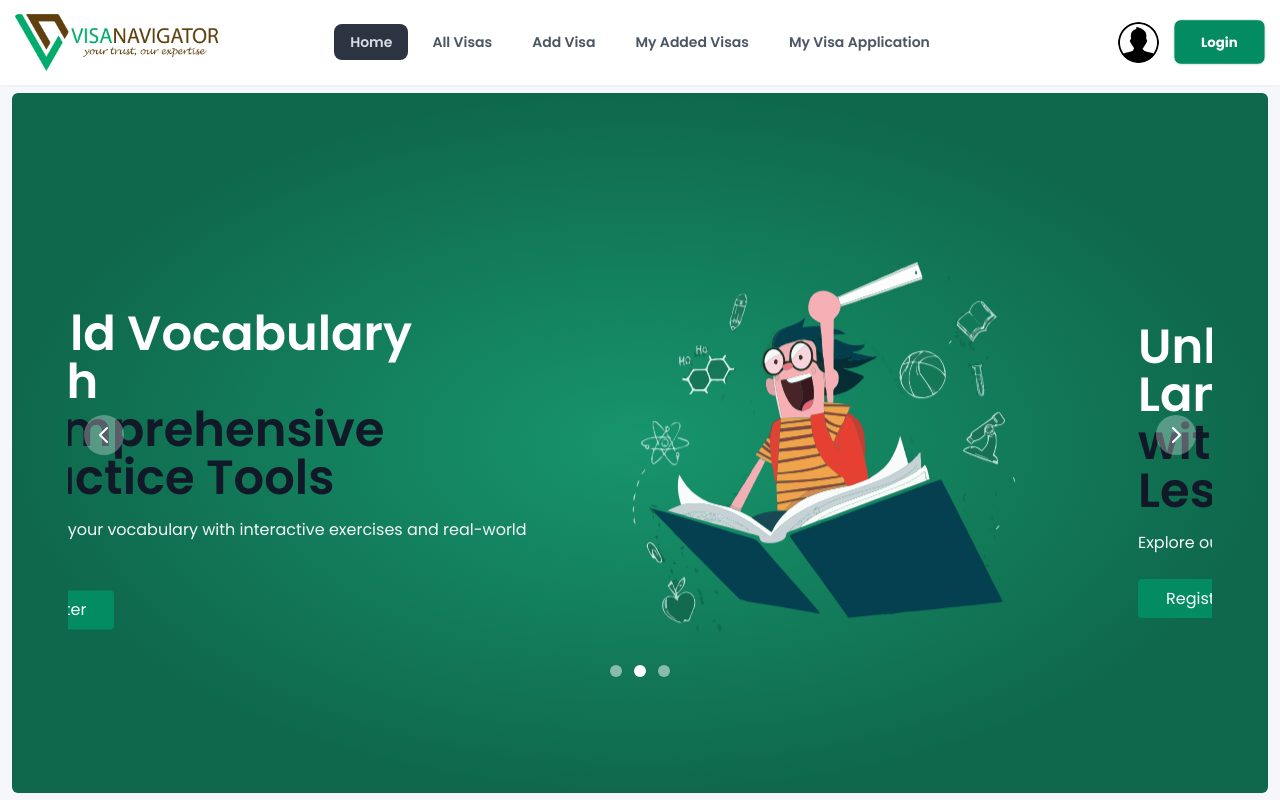
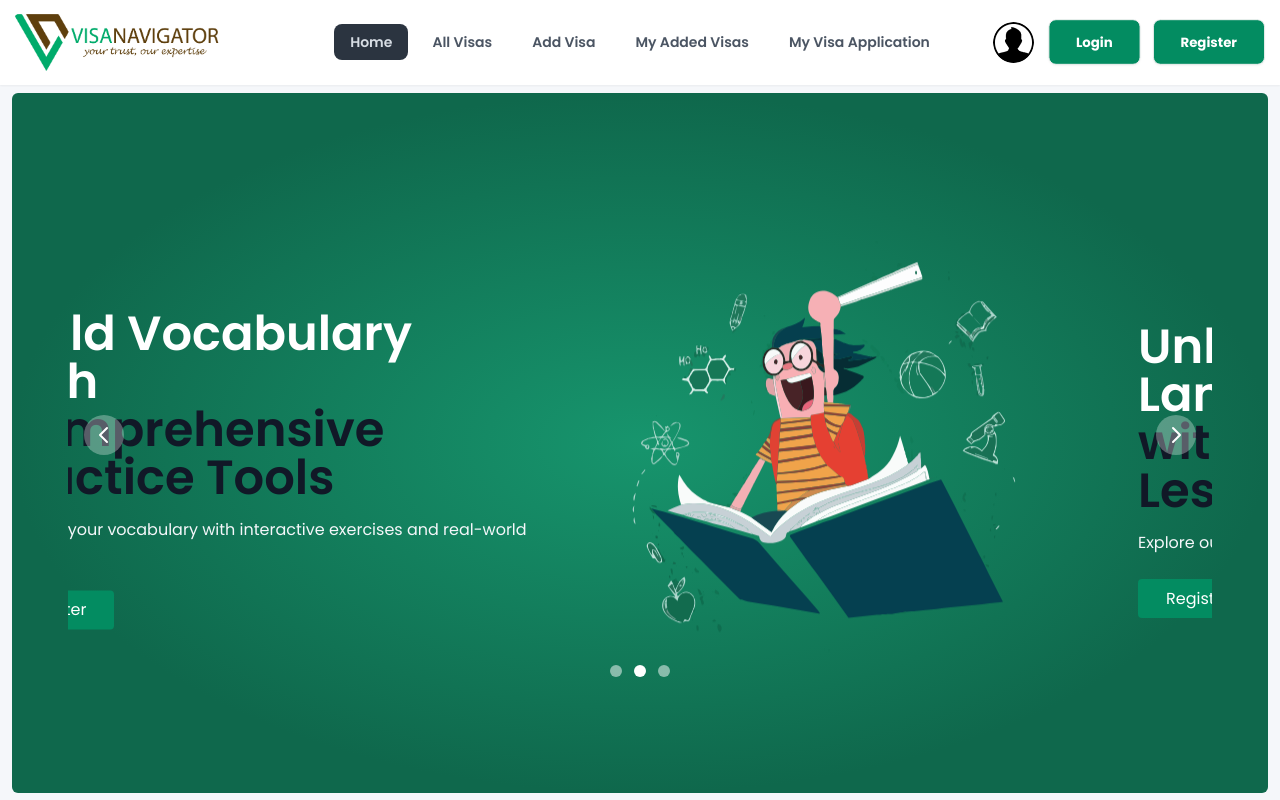
Before and after one commit to DeveloperMonirBD/visa-navigator-client-side, a React (Vite) app: page / in a window 1280 px wide. Shown: the top 800 px of the page. Built offline with nearby package versions, Linux system fonts and the light colour scheme; no server answers.

Commit message:
Add register button in the navbar  and user functionality done

```diff
--- a/src/components/Navbar.jsx
+++ b/src/components/Navbar.jsx
@@ -1,7 +1,7 @@
 import { useContext } from 'react';
 import { Link, NavLink } from 'react-router-dom';
+import logo from '../assets/visaNavigator logo.png';
 import userIcon from '../assets/user.png';
-import logo from '../assets/visaNavigator logo.png';
 import { AuthContext } from '../provider/AuthProvider';
 
 const Navbar = () => {
@@ -36,21 +36,26 @@ const Navbar = () => {
                             <path strokeLinecap="round" strokeLinejoin="round" strokeWidth="2" d="M4 6h16M4 12h8m-8 6h16" />
                         </svg>
                     </div>
-                    <ul tabIndex={0} className="menu menu-md dropdown-content bg-base-200 rounded-box z-[1] mt-3 w-52 p-2 shadow text-gray-600 font-semibold gap-2">
+                    <ul tabIndex={0} className="menu menu-md dropdown-content bg-base-200 rounded-box z-[1] mt-3 w-52 p-3 shadow text-gray-600 font-semibold gap-2">
                         {links}
                         {user && user?.email ? (
                             <button onClick={logOut} className="btn button-primary font-bold">
                                 Log out
                             </button>
                         ) : (
+                            <>
                                 <Link to="/auth/login" className="btn button-primary font-bold">
                                     Login
                                 </Link>
+                                <Link to="/auth/register" className="btn button-primary  font-bold lg:ml-2">
+                                    Register
+                                </Link>
+                            </>
                         )}
                     </ul>
                 </div>
                 <Link to="/" className="text-2xl font-extrabold text-brandPrimary flex items-center gap-2">
-                    <img className='hidden md:flex w-52 rounded-xl' src={logo} alt="" />
+                    <img className="hidden md:flex w-52 rounded-xl" src={logo} alt="" />
                 </Link>
             </div>
             <div className="navbar-center hidden lg:flex">
@@ -59,10 +64,13 @@ const Navbar = () => {
             <div className="navbar-end md:flex gap-3">
                 <div className="">
                     {user && user?.email ? (
+                        <div className="relative flex items-center gap-2 group">
+                            {/* Added group class */}
                             <Link to="/myProfile" className="flex lg:ml-10 items-center gap-2">
-                            <p>Welcome, {user.displayName}</p>
                                 <img className="w-14 h-14 rounded-full object-cover object-center" src={user?.photoURL} alt="" />
                             </Link>
+                            <span className="absolute min-w-48 top-full right-0 lg:-right-10 mt-2 bg-white text-brandPrimary font-bold border border-gray-200 rounded shadow-md p-3 text-sm hidden group-hover:block">{user.displayName}</span>
+                        </div>
                     ) : (
                         <img className="rounded-full" src={userIcon} alt="user" />
                     )}
@@ -74,9 +82,14 @@ const Navbar = () => {
                             Log out
                         </button>
                     ) : (
+                        <div className="flex items-center gap-2">
                             <Link to="/auth/login" className="btn button-primary font-bold">
                                 Login
                             </Link>
+                            <Link to="/auth/register" className="btn button-primary font-bold">
+                                Register
+                            </Link>
+                        </div>
                     )}
                 </div>
             </div>
```
Lines whose indentation alone changed are shown as unchanged.
